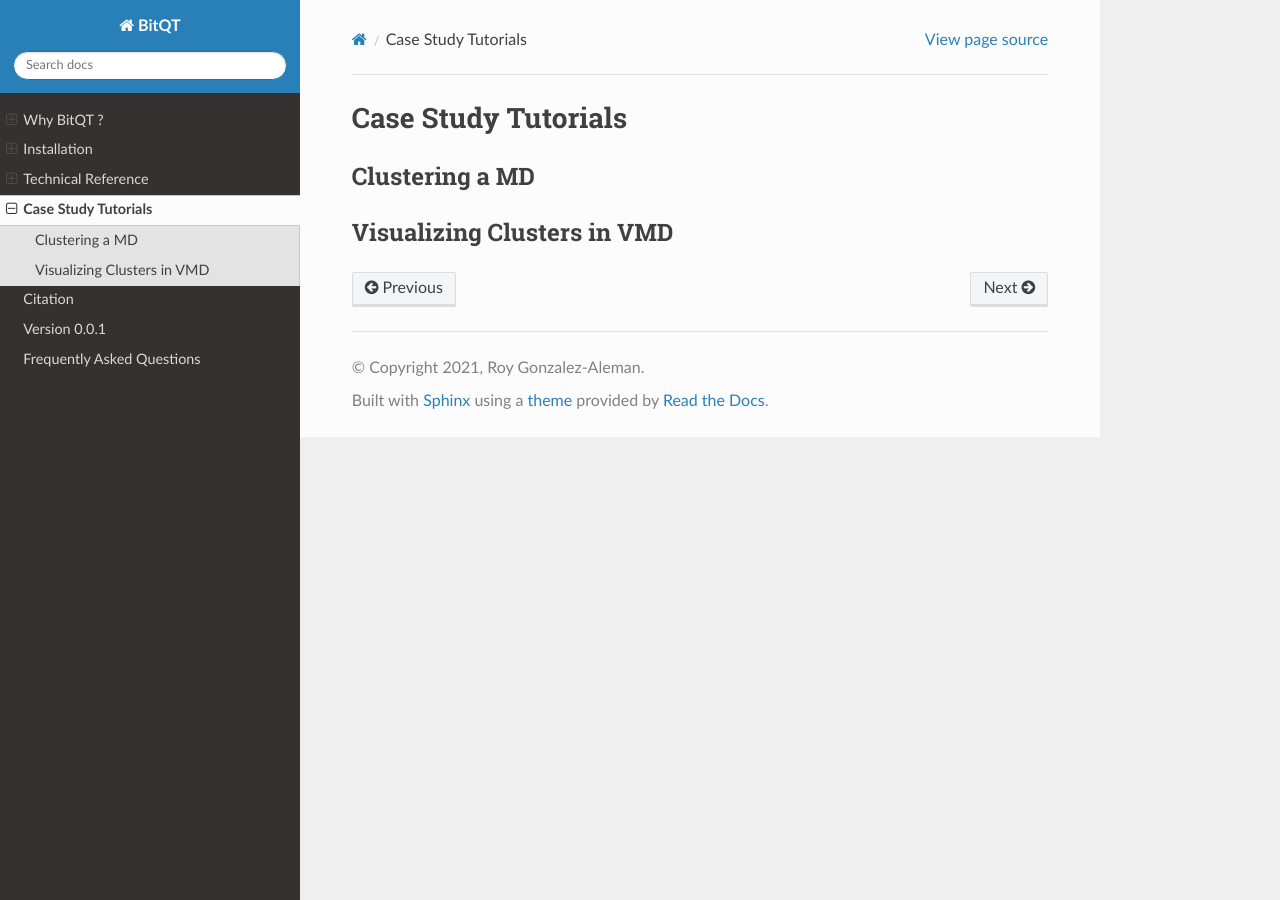
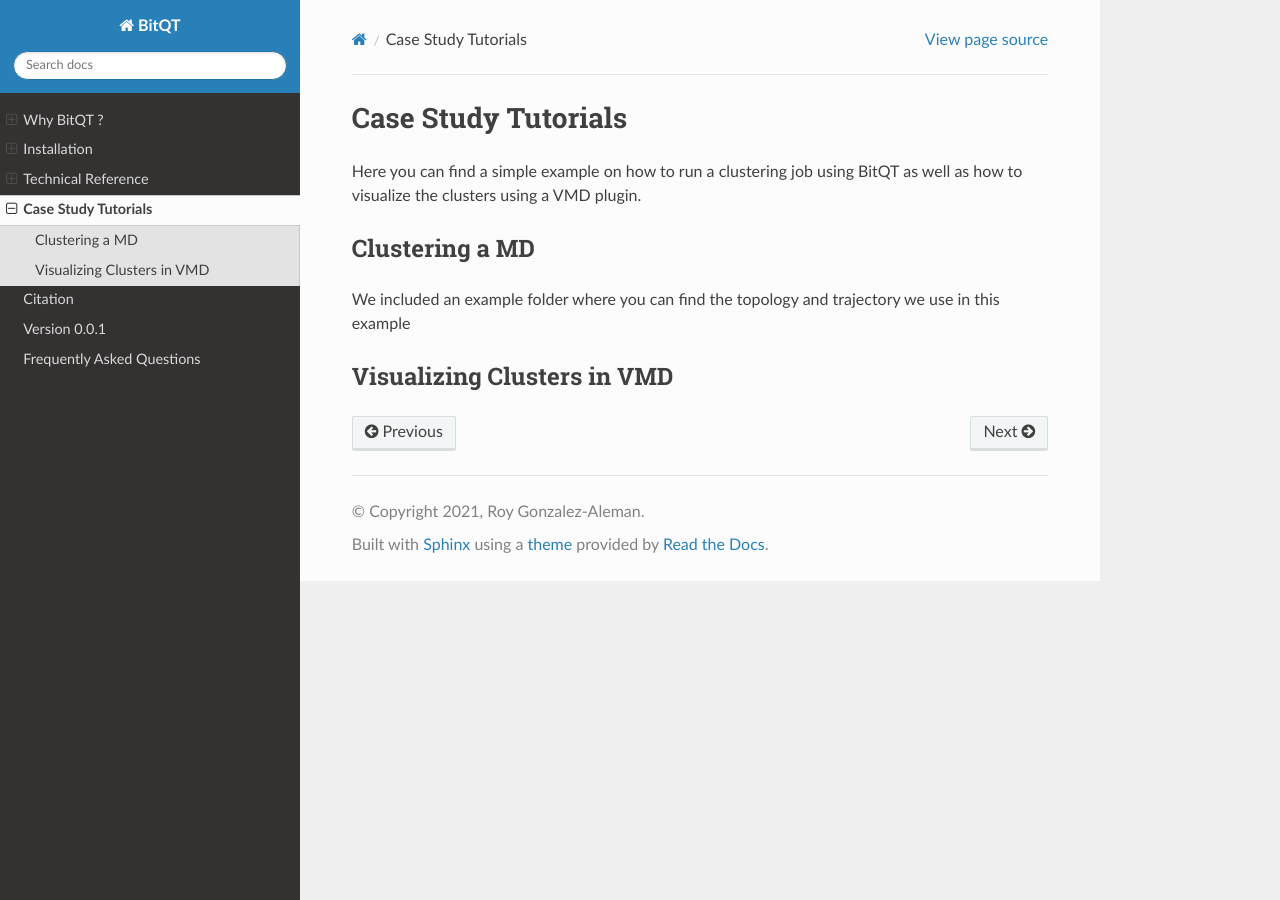
Before and after one commit to LQCT/BitQT, a Sphinx documentation site: the page built from docs/source/tutorial.rst, in a window 1280 px wide. Built offline with Sphinx 7.4.7 and the Read the Docs theme 2.0.0, drawn with Linux system fonts in a browser that asks for light colours.

Commit message:
Adding an example folder

```diff
--- a/docs/source/citation.rst
+++ b/docs/source/citation.rst
@@ -1,4 +1,4 @@
 Citation
 ========
 
-This section will be completed upon academic publication.
+.. note::  This section will be completed upon academic publication.
--- a/docs/source/faq.rst
+++ b/docs/source/faq.rst
@@ -1,2 +1,4 @@
 Frequently Asked Questions
 ==========================
+
+.. note::  This section will be completed upon academic publication.
--- a/docs/source/tutorial.rst
+++ b/docs/source/tutorial.rst
@@ -2,10 +2,13 @@
 
 Case Study Tutorials
 ====================
+Here you can find a simple example on how to run a clustering job using BitQT as well
+as how to visualize the clusters using a VMD plugin.
+
 
 Clustering a MD
 ---------------
-
+We included an example folder where you can find the topology and trajectory we use in this example
 
 Visualizing Clusters in VMD
 ---------------------------
```
Also changed, not shown: 10 other files.
